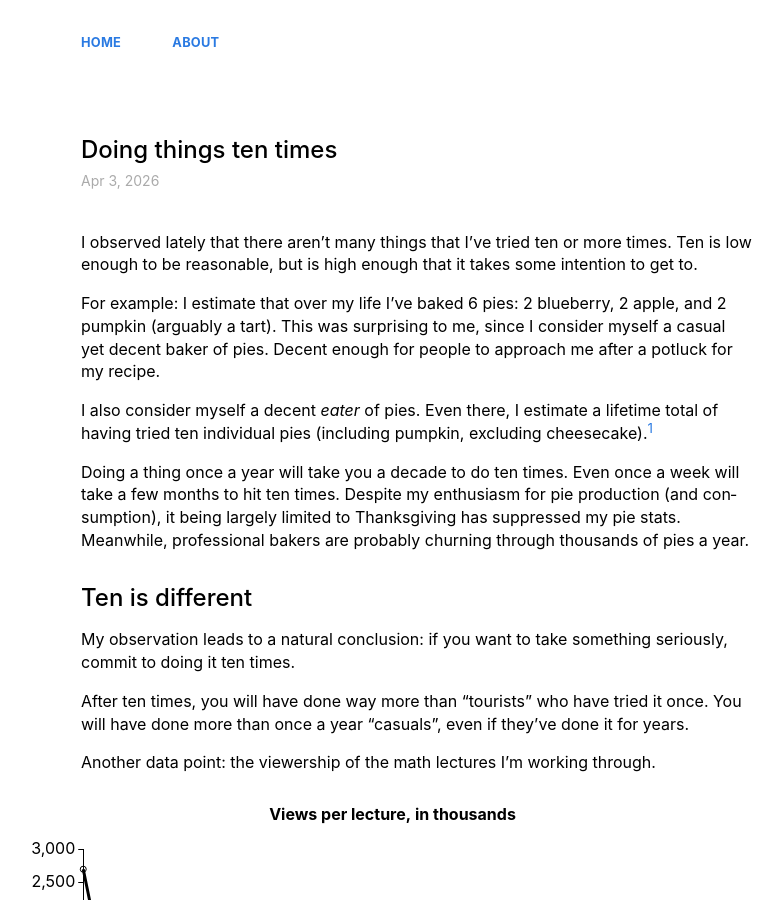
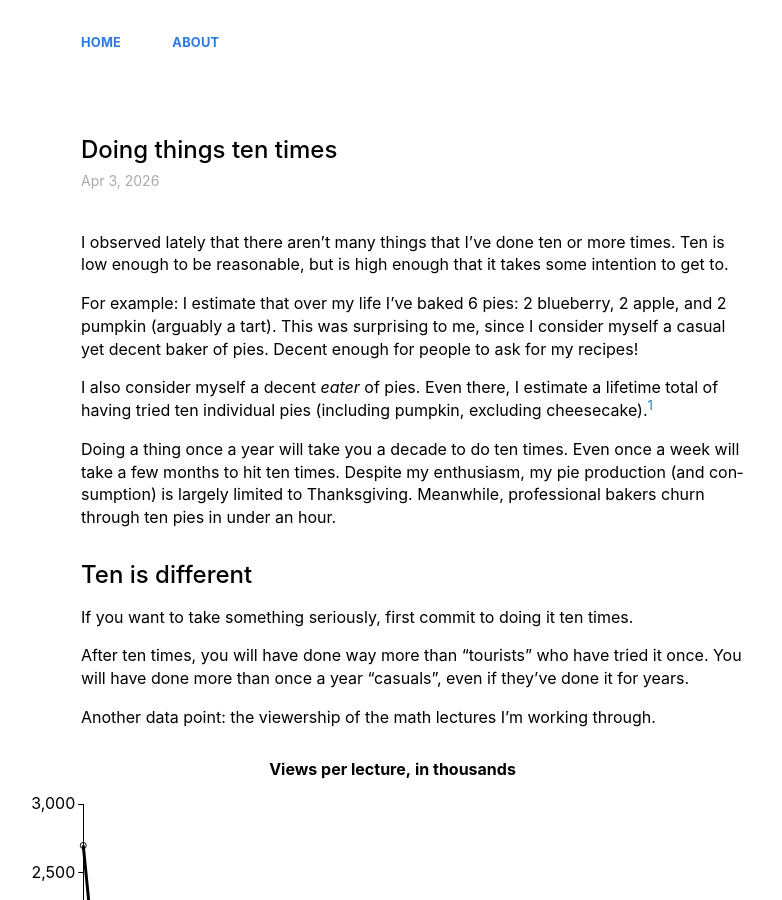
Before and after one commit to themichaelyang/tautology.town, a Jekyll site: the page built from _posts/2026/2026-04-03-ten-times.md, in a window 1280 px wide and 900 px high. Shown: the whole window, without its empty margins (223-1005 px from the left). Built offline with Jekyll 4.4.1, drawn with Linux system fonts in a browser that asks for light colours; some of the changed text lies outside the part shown.

Commit message:
update aspect ratio of ten times plots

```diff
--- a/_posts/2026/2026-04-03-ten-times.md
+++ b/_posts/2026/2026-04-03-ten-times.md
@@ -13,19 +13,19 @@
 }
 </style>
 
-I observed lately that there aren't many things that I've tried ten or more times. Ten is low enough to be reasonable, but is high enough that it takes some intention to get to.
+I observed lately that there aren't many things that I've done ten or more times. Ten is low enough to be reasonable, but is high enough that it takes some intention to get to.
 
-For example: I estimate that over my life I've baked 6 pies: 2 blueberry, 2 apple, and 2 pumpkin (arguably a tart). This was surprising to me, since I consider myself a casual yet decent baker of pies. Decent enough for people to approach me after a potluck for my recipe.
+For example: I estimate that over my life I've baked 6 pies: 2 blueberry, 2 apple, and 2 pumpkin (arguably a tart). This was surprising to me, since I consider myself a casual yet decent baker of pies. Decent enough for people to ask for my recipes!
 
 I also consider myself a decent _eater_ of pies. Even there, I estimate a lifetime total of having tried ten individual pies (including pumpkin, excluding cheesecake).[^pies-tried]
 
 [^pies-tried]: This is individual pies tried, not _kinds_ of pies tried. Why distinct-pies-tried? I think it gets best at the heart of the matter of what we care about. Better than slices, since it is easy to eat multiple slices in one sitting. Better than volumes of entire pie consumer, since pies are meant to be shared. I considered days-where-pie-was-eaten, but most pies at home are picked at over a long period. Cumulatively, I think I have eaten much more than ten slices of pie, on more than ten days, but much less than ten pies-volumes of pie.
 
-Doing a thing once a year will take you a decade to do ten times. Even once a week will take a few months to hit ten times. Despite my enthusiasm for pie production (and consumption), it being largely limited to Thanksgiving has suppressed my pie stats. Meanwhile, professional bakers are probably churning through thousands of pies a year.
+Doing a thing once a year will take you a decade to do ten times. Even once a week will take a few months to hit ten times. Despite my enthusiasm, my pie production (and consumption) is largely limited to Thanksgiving. Meanwhile, professional bakers churn through ten pies in under an hour.
 
 ## Ten is different
 
-My observation leads to a natural conclusion: if you want to take something seriously, commit to doing it ten times.
+If you want to take something seriously, first commit to doing it ten times.
 
 After ten times, you will have done way more than "tourists" who have tried it once. You will have done more than once a year "casuals", even if they've done it for years.
 
@@ -55,7 +55,7 @@
 }
 </style>
 
-<canvas id="viewership" width="800" height="300"></canvas>
+<canvas id="viewership" width="600" height="400"></canvas>
 <script src="{{ '/assets/2026/chart.js' | relative_url }}"></script>
 <script>
 const style = getComputedStyle(document.body);
@@ -98,11 +99,11 @@
 });
 </script>
 
-Assuming (!) that most viewers are watching sequentially, only 28% of the first lecture viewers watch the second lecture. By the 10th lecture, most of the viewers that will drop off have gone, with 4% left. Only 3% watch last lecture!
+Assuming (!) that most viewers are watching sequentially, only an estimated 28% of the first lecture viewers will watch the second lecture. By the 10th lecture, most of the viewers that will drop off have gone, with 4% left. Only 3% watch last lecture!
 
 I'm on lecture 6, a group where 20-45% finish the course.
 
-<canvas id="completion" width="800" height="300"></canvas>
+<canvas id="completion" width="600" height="400"></canvas>
 <script>
 const viewers = [2700, 769, 404, 371, 207, 392, 201, 162, 127, 111, 103, 104, 93, 105, 93, 82, 70, 102, 74, 64, 66, 64, 63, 71, 88];
 const lastViewer = viewers[viewers.length - 1];
@@ -140,7 +142,7 @@
 });
 </script>
 
-Distributionally, doing things ten times means you are closer to the experts than the tourists. Watching ten lectures means you have more in common with the completionists, as 80% of lecture 10 viewers complete the course.
+By ten lectures, you have more in common with the completionists than the dropouts — 80% of those who make it to lecture ten continue on complete the course.
 
 ## A public commitment
 
```
Also changed, not shown: other parts of _posts/2026/2026-04-03-ten-times.md (+2 -0 lines).
